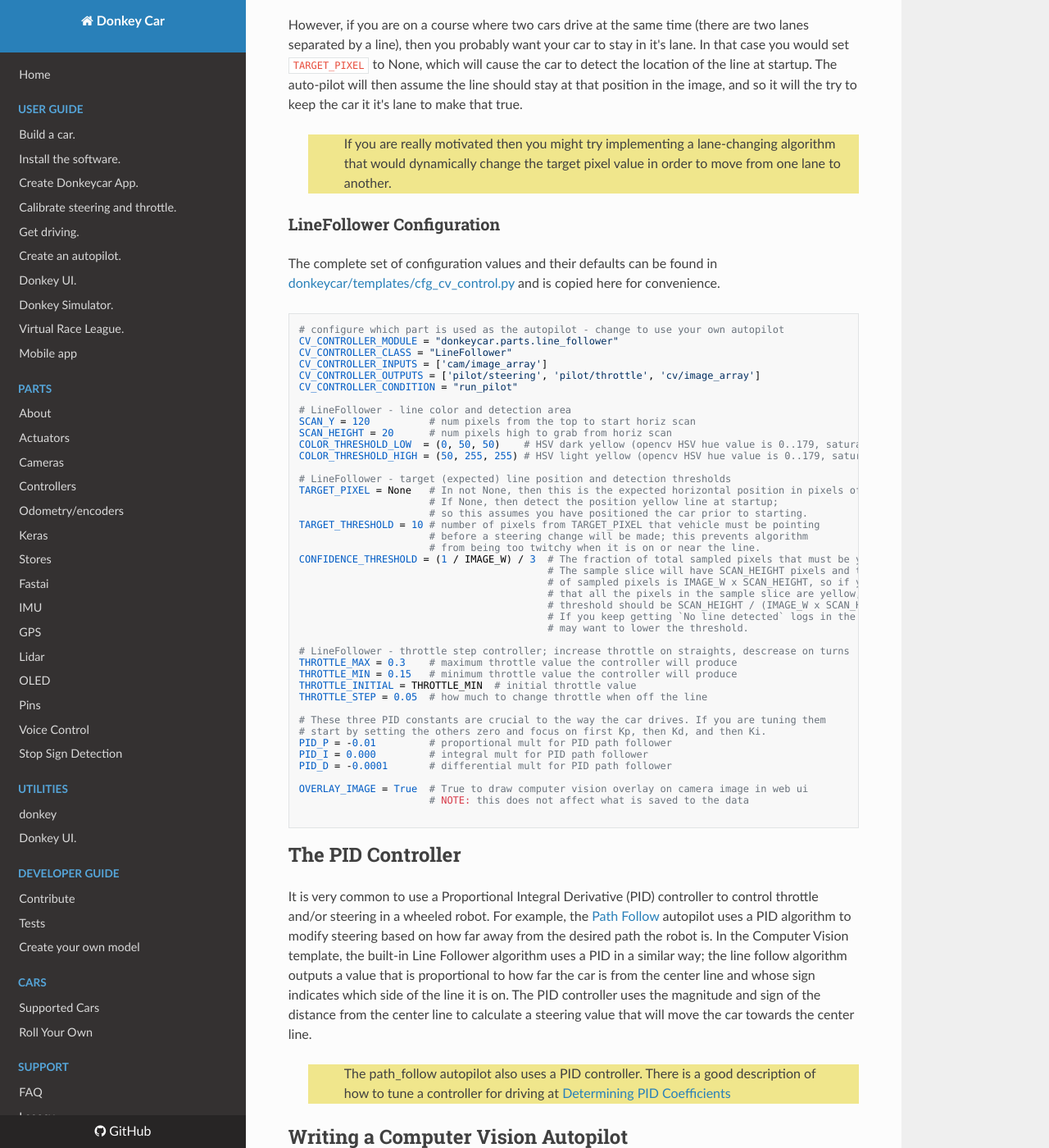
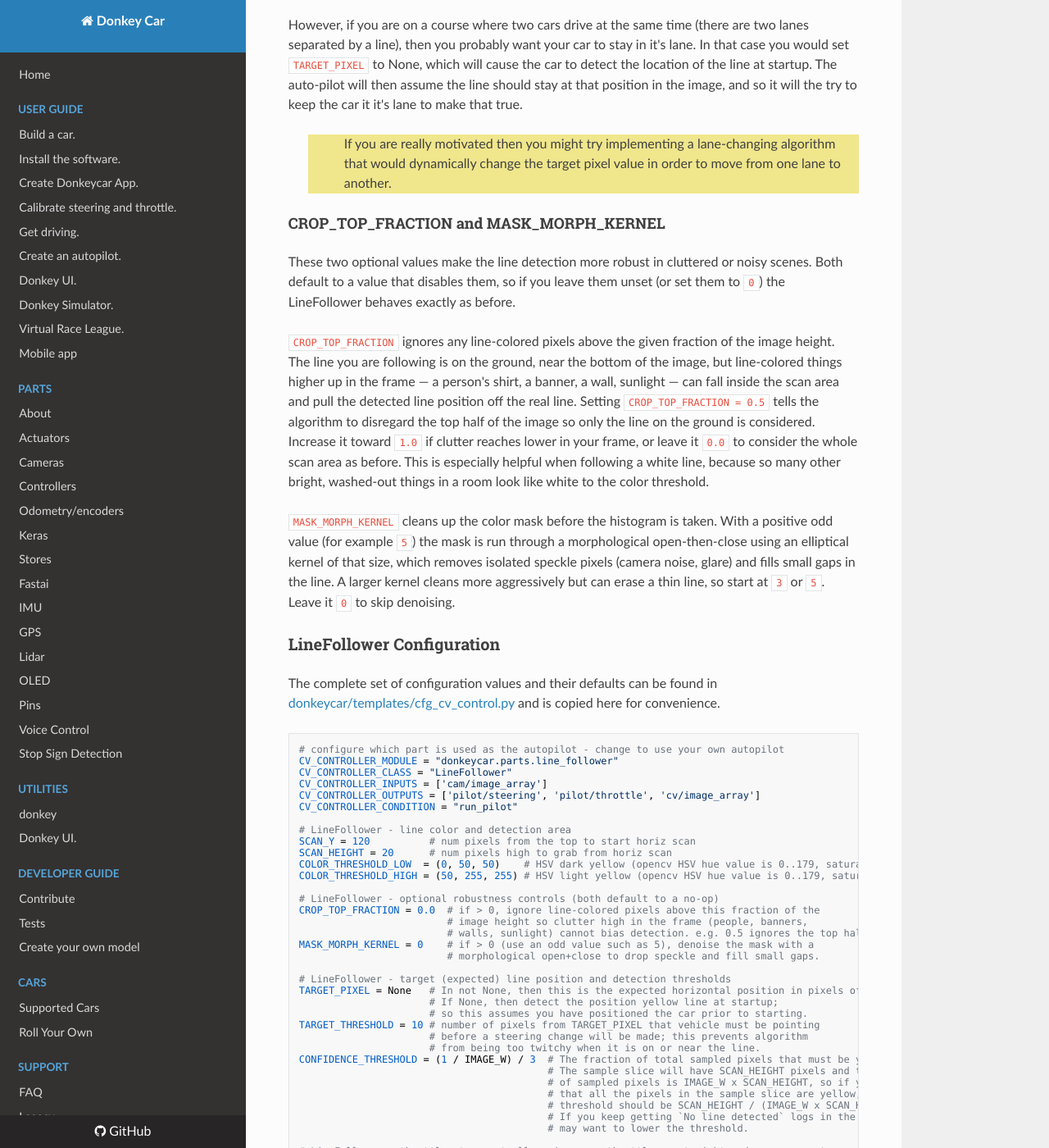
Before and after one commit to autorope/donkeydocs, an MkDocs documentation site: the page built from docs/guide/computer_vision/computer_vision.md, in a window 1280 px wide and 1400 px high, scrolled down 7100 px. Shown: the whole window at 82% size. Built offline with MkDocs 1.6.1, drawn with Linux system fonts in a browser that asks for light colours; nearby versions of some CDN libraries.

Commit message:
Document optional LineFollower ROI crop and mask denoising
Documents the CROP_TOP_FRACTION and MASK_MORPH_KERNEL config values added to
the CV LineFollower in autorope/donkeycar#1242. Both default to a no-op, so
existing behavior is unchanged. Adds a "Choosing Parameters" subsection
explaining when to use each (upper-frame clutter, glare/speckle, white lines)
and lists the keys in the LineFollower Configuration block.

Companion docs PR for autorope/donkeycar#1242.

Co-Authored-By: Claude Opus 4.8 (1M context) <noreply@anthropic.com>

```diff
--- a/docs/guide/computer_vision/computer_vision.md
+++ b/docs/guide/computer_vision/computer_vision.md
@@ -114,6 +114,13 @@ However, if you are on a course where two cars drive at the same time (there are
 
 >> If you are really motivated then you might try implementing a lane-changing algorithm that would dynamically change the target pixel value in order to move from one lane to another.
 
+#### CROP_TOP_FRACTION and MASK_MORPH_KERNEL
+These two optional values make the line detection more robust in cluttered or noisy scenes.  Both default to a value that disables them, so if you leave them unset (or set them to `0`) the LineFollower behaves exactly as before.
+
+`CROP_TOP_FRACTION` ignores any line-colored pixels above the given fraction of the image height.  The line you are following is on the ground, near the bottom of the image, but line-colored things higher up in the frame — a person's shirt, a banner, a wall, sunlight — can fall inside the scan area and pull the detected line position off the real line.  Setting `CROP_TOP_FRACTION = 0.5` tells the algorithm to disregard the top half of the image so only the line on the ground is considered.  Increase it toward `1.0` if clutter reaches lower in your frame, or leave it `0.0` to consider the whole scan area as before.  This is especially helpful when following a white line, because so many other bright, washed-out things in a room look like white to the color threshold.
+
+`MASK_MORPH_KERNEL` cleans up the color mask before the histogram is taken.  With a positive odd value (for example `5`) the mask is run through a morphological open-then-close using an elliptical kernel of that size, which removes isolated speckle pixels (camera noise, glare) and fills small gaps in the line.  A larger kernel cleans more aggressively but can erase a thin line, so start at `3` or `5`.  Leave it `0` to skip denoising.
+
 ### LineFollower Configuration
 The complete set of configuration values and their defaults can be found in [donkeycar/templates/cfg_cv_control.py](https://github.com/autorope/donkeycar/blob/main/donkeycar/templates/cfg_cv_control.py#L556) and is copied here for convenience.
 
@@ -130,6 +137,13 @@ SCAN_Y = 120          # num pixels from the top to start horiz scan
 SCAN_HEIGHT = 20      # num pixels high to grab from horiz scan
 COLOR_THRESHOLD_LOW  = (0, 50, 50)    # HSV dark yellow (opencv HSV hue value is 0..179, saturation and value are both 0..255)
 COLOR_THRESHOLD_HIGH = (50, 255, 255) # HSV light yellow (opencv HSV hue value is 0..179, saturation and value are both 0..255)
+
+# LineFollower - optional robustness controls (both default to a no-op)
+CROP_TOP_FRACTION = 0.0  # if > 0, ignore line-colored pixels above this fraction of the
+                         # image height so clutter high in the frame (people, banners,
+                         # walls, sunlight) cannot bias detection. e.g. 0.5 ignores the top half.
+MASK_MORPH_KERNEL = 0    # if > 0 (use an odd value such as 5), denoise the mask with a
+                         # morphological open+close to drop speckle and fill small gaps.
 
 # LineFollower - target (expected) line position and detection thresholds
 TARGET_PIXEL = None   # In not None, then this is the expected horizontal position in pixels of the yellow line.
```
